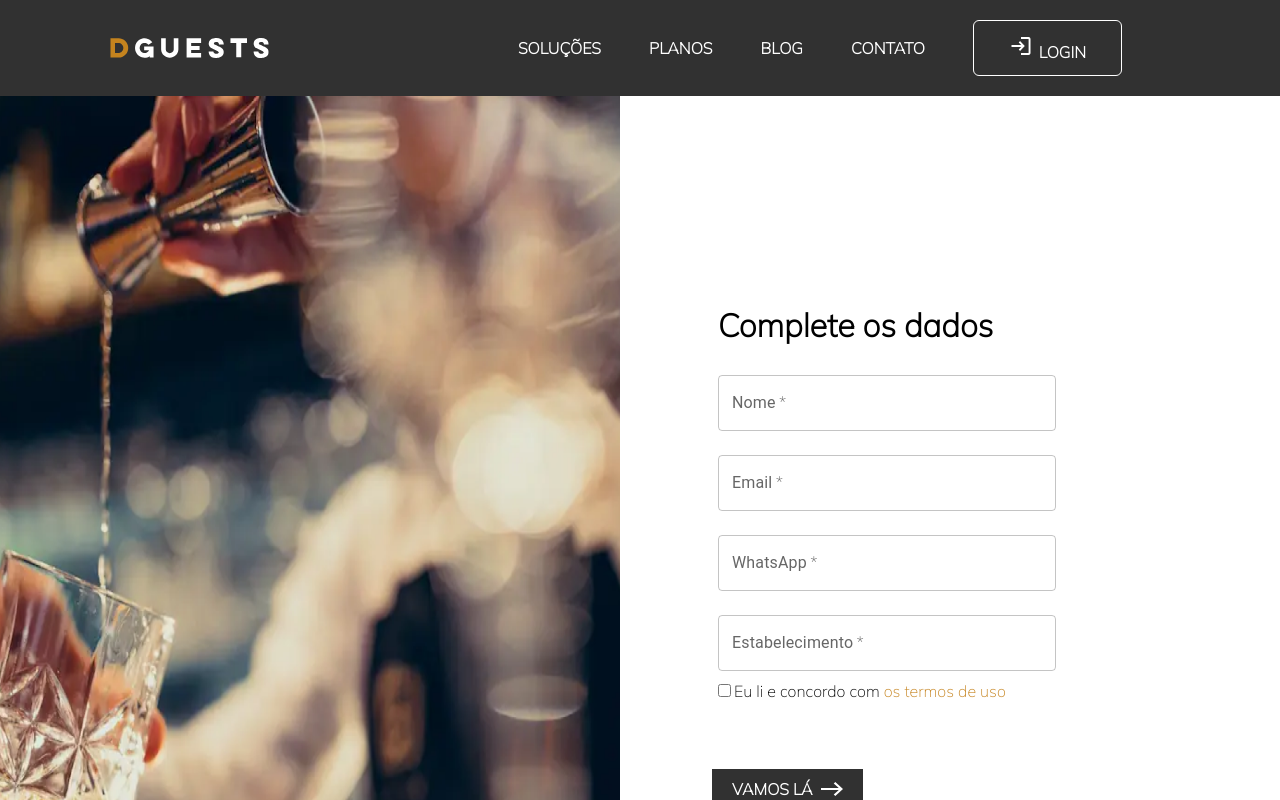
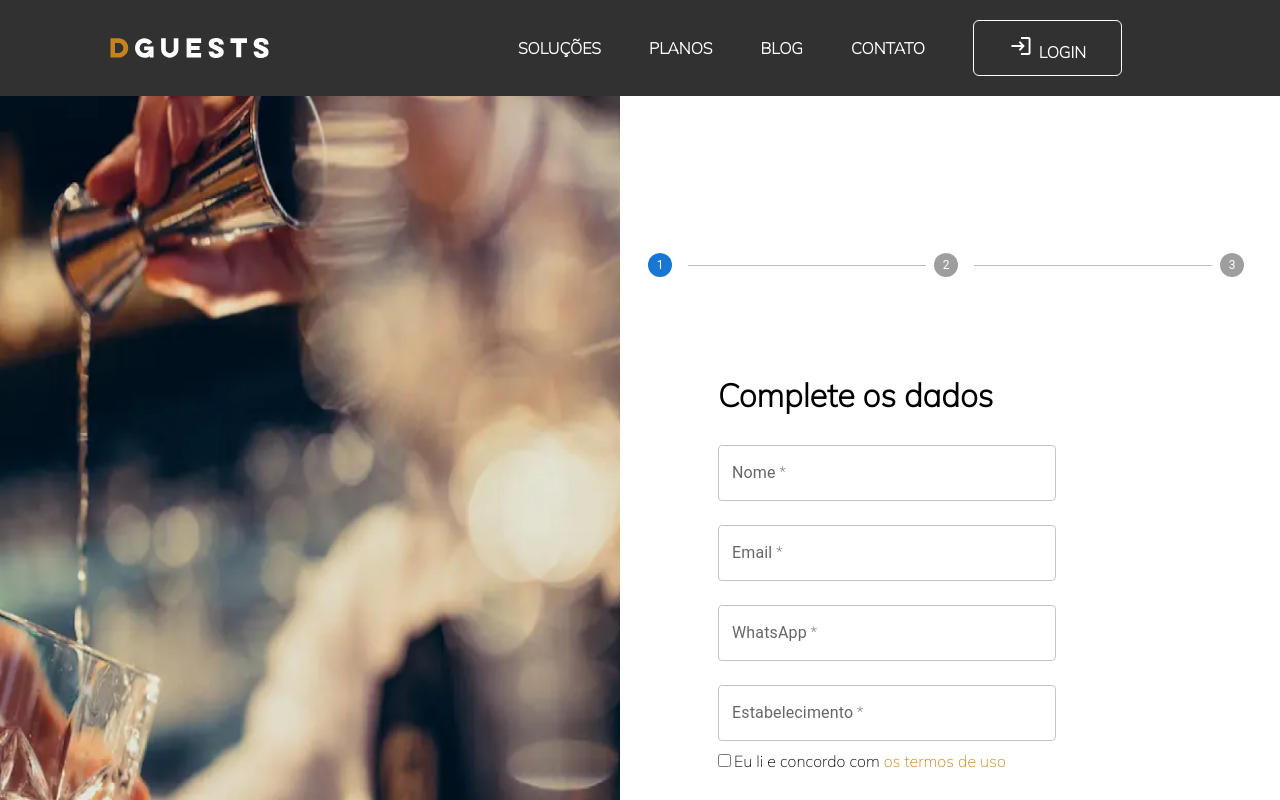
Before and after one commit to nubiadguests/prices, a React (Vite) app: page / in a window 1280 px wide. Shown: the top 800 px of the page. Built offline with nearby package versions, Linux system fonts and the light colour scheme.

Commit message:
feat: progress bar

```diff
--- a/src/Pages/Cadastro/Cadastro.jsx
+++ b/src/Pages/Cadastro/Cadastro.jsx
@@ -1,4 +1,4 @@
-import { useEffect, useState } from "react";
+import { Fragment, useEffect, useState } from "react";
 import Balada from "../../assets/cadastro/balada.png";
 import Barman from "../../assets/cadastro/barman.png";
 import { TextField } from "@mui/material";
@@ -14,6 +14,10 @@ import {
   SpanContainer,
   StepContainer,
 } from "./styles";
+import Box from "@mui/material/Box";
+import Stepper from "@mui/material/Stepper";
+import Step from "@mui/material/Step";
+import StepLabel from "@mui/material/StepLabel";
 
 function Cadastro() {
   const [step, setStep] = useState(1);
@@ -31,6 +35,9 @@ function Cadastro() {
   const [fieldErrors2, setFieldErrors2] = useState({});
   const [imageSrc, setImageSrc] = useState(Barman);
   const [imageVisible, setImageVisible] = useState(true);
+  const [activeStep, setActiveStep] = useState(1);
+
+  const [skipped, setSkipped] = useState(new Set());
 
   useEffect(() => {
     setImageVisible(true);
@@ -105,7 +112,9 @@ function Cadastro() {
   const nextStep = () => {
     if (step < 3 && isFormDataValid()) {
       if (agreed) {
-        setStep(step + 1);
+        let newSkipped = skipped;
+        setStep((prevStep) => prevStep + 1);
+        setSkipped(newSkipped);
 
         if (step + 1 === 2) {
           setImageSrc(Balada);
@@ -145,16 +154,23 @@ function Cadastro() {
 
     if (!senha) {
       errors2.senha = "Campo obrigatório";
+    } else if (senha.length < 8) {
+      errors2.senha = "A senha deve ter pelo menos 8 caracteres";
     }
 
     if (!confirmaSenha) {
       errors2.confirmaSenha = "Campo obrigatório";
+    } else if (confirmaSenha !== senha) {
+      errors2.confirmaSenha = "As senhas não coincidem";
     }
 
     setFieldErrors(errors);
     setFieldErrors2(errors2);
 
-    return Object.keys(errors).length === 0;
+    const isValidStep1 = Object.keys(errors).length === 0;
+    const isValidStep2 = Object.keys(errors2).length === 0;
+
+    return step === 1 ? isValidStep1 : step === 2 ? isValidStep2 : true;
   };
 
   return (
@@ -166,6 +182,29 @@ function Cadastro() {
       )}
 
       <FormContainer>
+        <Box sx={{ width: "100%" }}>
+          <Stepper activeStep={step - 1}>
+            <Step>
+              <StepLabel></StepLabel>
+            </Step>
+            <Step>
+              <StepLabel></StepLabel>
+            </Step>
+            <Step>
+              <StepLabel></StepLabel>
+            </Step>
+          </Stepper>
+          {activeStep === step ? (
+            <Fragment>
+              <Box sx={{ display: "flex", flexDirection: "row", pt: 2 }}>
+                <Box sx={{ flex: "1 1 auto" }} />
+              </Box>
+            </Fragment>
+          ) : (
+            <Fragment>
+            </Fragment>
+          )}
+        </Box>
         <StepContainer style={{ display: step === 1 ? "block" : "none" }}>
           <H1 style={{ marginBottom: 10 }}>Complete os dados</H1>
           <TextField
@@ -239,7 +278,6 @@ function Cadastro() {
             )}
           </div>
         </StepContainer>
-
         <StepContainer style={{ display: step === 2 ? "block" : "none" }}>
           <H1>Crie uma senha</H1>
           <p>Estamos quase lá!</p>
@@ -270,11 +308,10 @@ function Cadastro() {
             fullWidth
             margin="normal"
           />
-          <span style={{ color: "red", marginTop: 30}}>
+          <span style={{ color: "red", marginTop: 30 }}>
             Use mais de 8 caracteres combinando letras e números{" "}
           </span>
         </StepContainer>
-
         <StepContainer style={{ display: step === 3 ? "block" : "none" }}>
           <h2>Etapa 3: Informações de Pagamento</h2>
           <TextField
@@ -285,16 +322,14 @@ function Cadastro() {
             onChange={handleChange}
           />
         </StepContainer>
-
         <ButtonContainer>
           {step < 3 && (
-            <Button onClick={nextStep}>
+            <Button onClick={nextStep} >
               {step === 2 ? "Próxima" : "Vamos lá"}
               <img src={arrow} />
             </Button>
           )}
         </ButtonContainer>
-
         <SpanContainer>
           <div>
             {step === 1 && (
--- a/src/Pages/Cadastro/styles.js
+++ b/src/Pages/Cadastro/styles.js
@@ -45,8 +45,8 @@ export const ImageContainer = styled.div`
 
   img {
     animation: ${fadeIn} 2s ease-in-out;
-    width: 900px;
-    height: 900px;
+    width: 1000px;
+    height: 1000px;
 
     @media (max-width: 950px) {
       width: 900px;
```
Also changed, not shown: src/components/LinearBar/index.jsx (added, +47 -0 lines).
